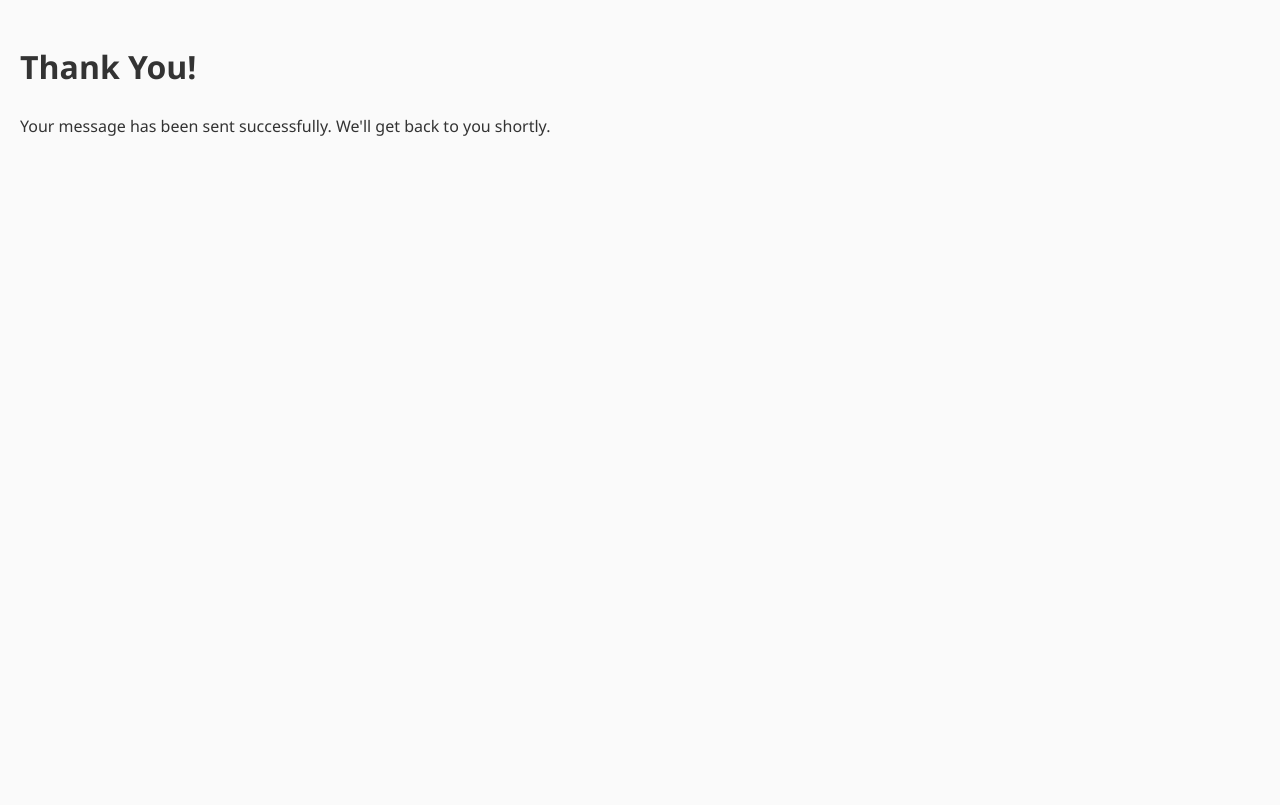
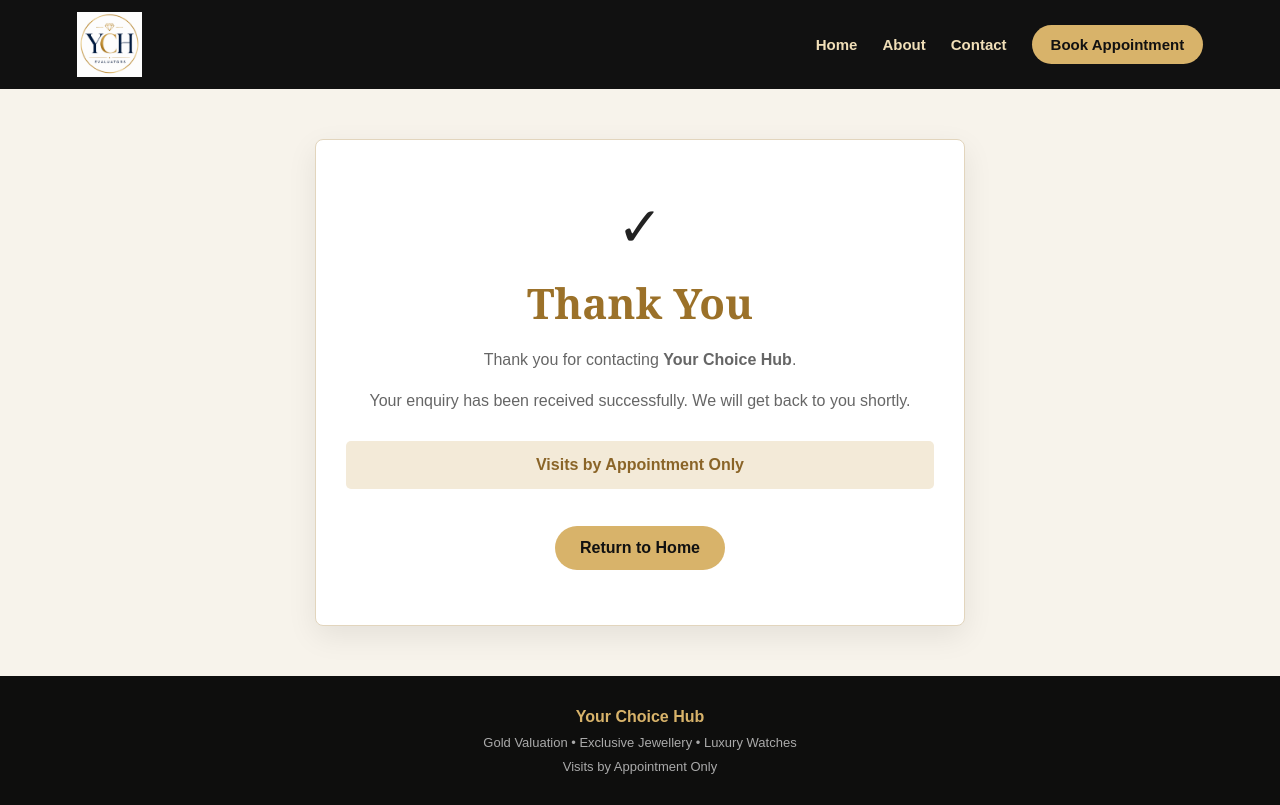
Before and after one commit to choicehub53/yourchoicehub, a Flask app: page /thank-you in a window 1280 px wide. Before the commit the page ends 136 px from the top, so only its background shows below. Run offline with Flask 3, Linux system fonts and the light colour scheme.

Commit message:
Update thank-you.html

```diff
--- a/templates/thank-you.html
+++ b/templates/thank-you.html
@@ -1,14 +1,250 @@
 <!DOCTYPE html>
 <html lang="en">
+
 <head>
+
     <meta charset="UTF-8">
-    <title>Thank You</title>
-    <link rel="stylesheet" href="{{ url_for('static', filename='css/styles.css') }}">
+    <meta name="viewport" content="width=device-width, initial-scale=1.0">
+
+    <title>Thank You | Your Choice Hub</title>
+
+    <style>
+
+        * {
+            box-sizing: border-box;
+            margin: 0;
+            padding: 0;
+        }
+
+        body {
+            font-family: Arial, Helvetica, sans-serif;
+            background: #f7f3eb;
+            color: #222;
+        }
+
+        header {
+            background: #111;
+            padding: 12px 6%;
+            display: flex;
+            align-items: center;
+            justify-content: space-between;
+        }
+
+        .logo-link {
+            display: flex;
+            align-items: center;
+        }
+
+        .logo {
+            height: 65px;
+            width: auto;
+        }
+
+        nav {
+            display: flex;
+            gap: 25px;
+            align-items: center;
+        }
+
+        nav a {
+            color: #f1dfb8;
+            text-decoration: none;
+            font-weight: 600;
+            font-size: 15px;
+        }
+
+        nav a:hover {
+            color: #d8b36a;
+        }
+
+        .nav-button {
+            background: #d8b36a;
+            color: #111 !important;
+            padding: 11px 19px;
+            border-radius: 25px;
+        }
+
+        .thank-you {
+            min-height: 70vh;
+            display: flex;
+            align-items: center;
+            justify-content: center;
+            padding: 50px 20px;
+        }
+
+        .thank-box {
+            background: white;
+            max-width: 650px;
+            width: 100%;
+            text-align: center;
+            padding: 55px 30px;
+            border-radius: 8px;
+            border: 1px solid #e2d5bd;
+            box-shadow: 0 10px 30px rgba(0,0,0,0.08);
+        }
+
+        .check {
+            font-size: 55px;
+            margin-bottom: 15px;
+        }
+
+        .thank-box h1 {
+            font-family: Georgia, "Times New Roman", serif;
+            color: #9b7129;
+            font-size: 42px;
+            margin-bottom: 15px;
+        }
+
+        .thank-box p {
+            color: #666;
+            line-height: 1.8;
+            font-size: 16px;
+            margin-bottom: 12px;
+        }
+
+        .appointment-note {
+            margin: 25px 0;
+            background: #f3ead8;
+            padding: 15px;
+            color: #8a6427;
+            font-weight: bold;
+            border-radius: 5px;
+        }
+
+        .button {
+            display: inline-block;
+            margin-top: 12px;
+            background: #d8b36a;
+            color: #111;
+            padding: 13px 25px;
+            border-radius: 25px;
+            text-decoration: none;
+            font-weight: bold;
+        }
+
+        footer {
+            background: #0e0e0d;
+            color: #aaa;
+            text-align: center;
+            padding: 27px 20px;
+            line-height: 1.8;
+            font-size: 13px;
+        }
+
+        footer strong {
+            color: #d8b36a;
+            font-size: 16px;
+        }
+
+        @media (max-width: 850px) {
+
+            header {
+                flex-direction: column;
+                gap: 12px;
+            }
+
+            .logo {
+                height: 58px;
+            }
+
+            nav {
+                flex-wrap: wrap;
+                justify-content: center;
+                gap: 10px;
+            }
+
+            .thank-box h1 {
+                font-size: 35px;
+            }
+
+        }
+
+    </style>
+
 </head>
+
+
 <body>
-<main>
-    <h1>Thank You!</h1>
-    <p>Your message has been sent successfully. We'll get back to you shortly.</p>
-</main>
+
+<header>
+
+    <a href="/" class="logo-link">
+
+        <img
+            src="{{ url_for('static', filename='images/logo.png') }}"
+            alt="Your Choice Hub"
+            class="logo"
+        >
+
+    </a>
+
+    <nav>
+
+        <a href="/">Home</a>
+
+        <a href="/about">About</a>
+
+        <a href="/contact">Contact</a>
+
+        <a href="/appointment" class="nav-button">
+            Book Appointment
+        </a>
+
+    </nav>
+
+</header>
+
+
+<section class="thank-you">
+
+    <div class="thank-box">
+
+        <div class="check">
+            ✓
+        </div>
+
+        <h1>
+            Thank You
+        </h1>
+
+        <p>
+            Thank you for contacting
+            <strong>Your Choice Hub</strong>.
+        </p>
+
+        <p>
+            Your enquiry has been received successfully.
+            We will get back to you shortly.
+        </p>
+
+        <div class="appointment-note">
+            Visits by Appointment Only
+        </div>
+
+        <a href="/" class="button">
+            Return to Home
+        </a>
+
+    </div>
+
+</section>
+
+
+<footer>
+
+    <p>
+        <strong>Your Choice Hub</strong>
+    </p>
+
+    <p>
+        Gold Valuation • Exclusive Jewellery • Luxury Watches
+    </p>
+
+    <p>
+        Visits by Appointment Only
+    </p>
+
+</footer>
+
 </body>
 </html>
```
